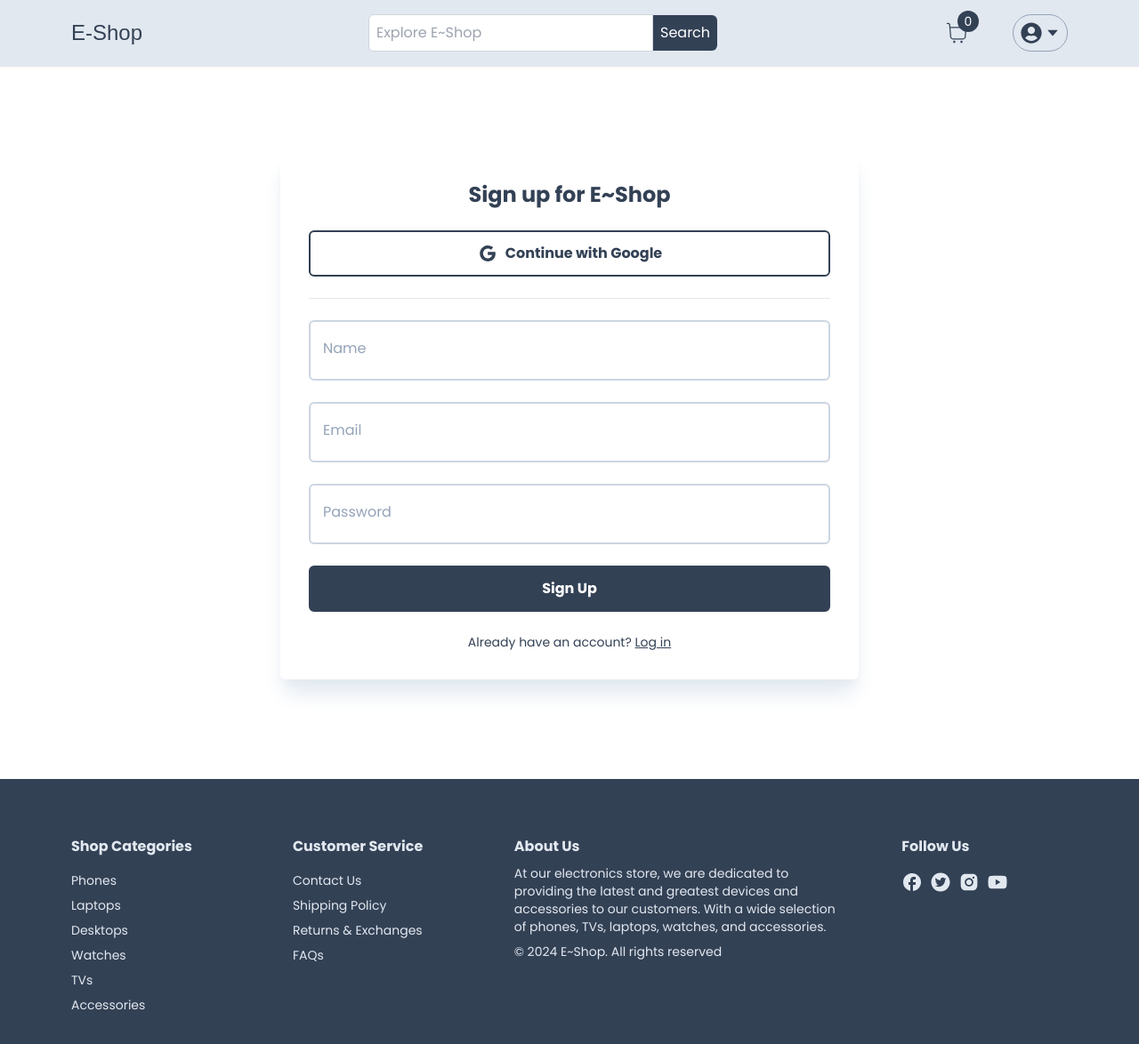
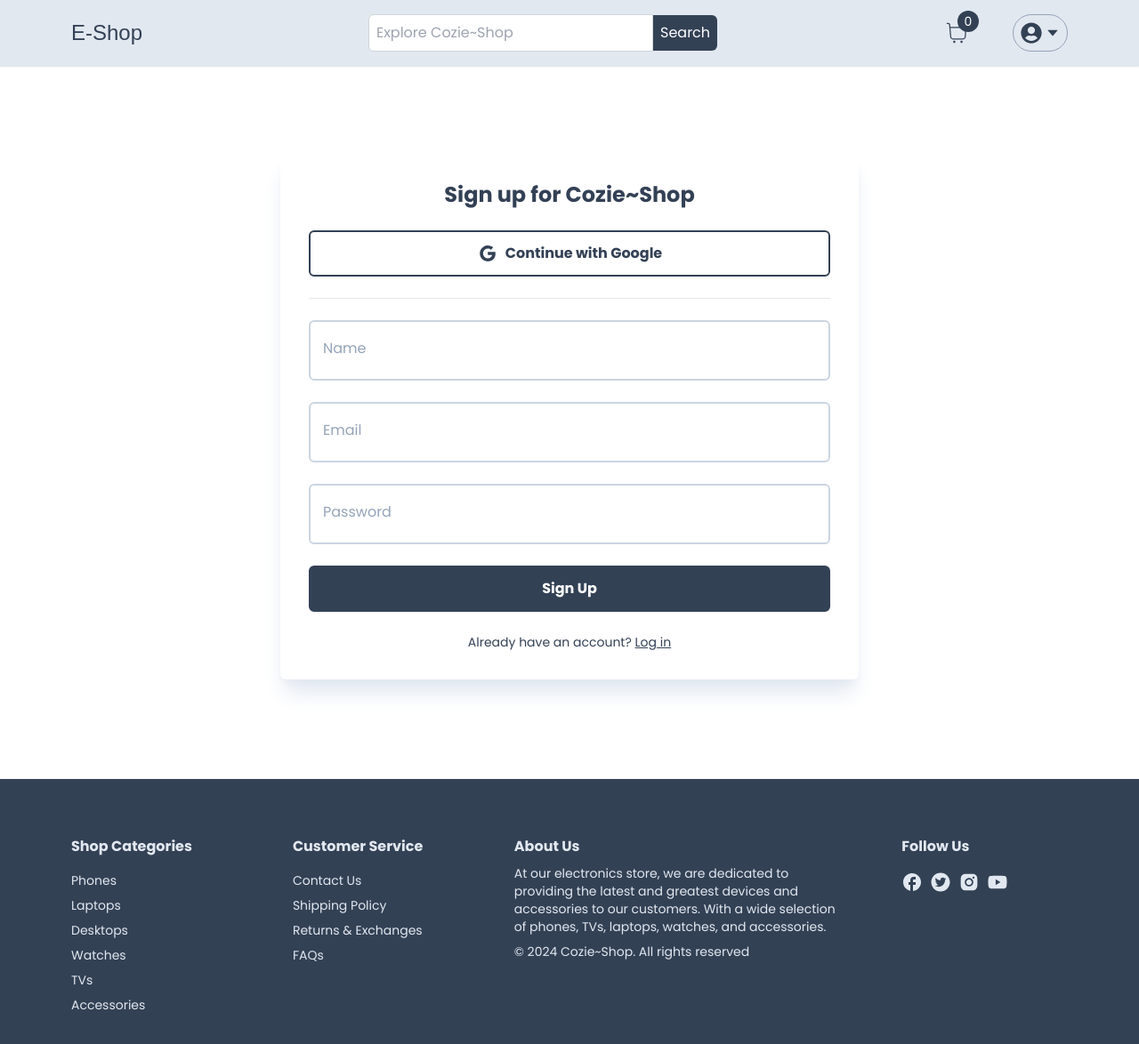
Before and after one commit to baokhanh1701/cozie-shop-ecommerce, a Next.js app: page /register in a window 1280 px wide. Shown: the top 1174 px of the page at 89% size. Built offline with nearby package versions, Linux system fonts and the light colour scheme; no server answers; a web font is replaced by a local one.

Commit message:
fix: typo

```diff
--- a/app/admin/layout.tsx
+++ b/app/admin/layout.tsx
@@ -1,8 +1,8 @@
 import AdminNav from "../components/admin/AdminNav";
 
 export const metadata = {
-  title: "E~Shop Admin",
-  description: "E~Shop Admin Dashboard",
+  title: "Cozie~Shop Admin",
+  description: "Cozie~Shop Admin Dashboard",
 };
 
 const AdminLayout = ({ children }: { children: React.ReactNode }) => {
--- a/app/components/footer/Footer.tsx
+++ b/app/components/footer/Footer.tsx
@@ -36,7 +36,7 @@ const Footer = () => {
               and greatest devices and accessories to our customers. With a wide
               selection of phones, TVs, laptops, watches, and accessories.
             </p>
-            <p>&copy; {new Date().getFullYear()} E~Shop. All rights reserved</p>
+            <p>&copy; {new Date().getFullYear()} Cozie~Shop. All rights reserved</p>
           </div>
           <FooterList>
             <h3 className="text-base font-bold mb-2">Follow Us</h3>
--- a/app/components/nav/SearchBar.tsx
+++ b/app/components/nav/SearchBar.tsx
@@ -37,7 +37,7 @@ const SearchBar = () => {
         {...register('searchTerm')}
         autoComplete="off"
         type="text"
-        placeholder="Explore E~Shop"
+        placeholder="Explore Cozie~Shop"
         className="p-2 border border-gray-300 rounded-l-md focus:outline-none focus:bourder-[0.5px] focus:border-slate-500 w-80"
         />
         <button onClick={handleSubmit(onSubmit)} className="bg-slate-700 hover:opacity-80 text-white p-2 rounded-r-md">Search</button>
--- a/app/login/LoginForm.tsx
+++ b/app/login/LoginForm.tsx
@@ -64,7 +64,7 @@ const LoginForm: React.FC<LoginFormProps> = ({ currentUser }) => {
 
   return (
     <>
-      <Heading title="Sign in to E~Shop" />
+      <Heading title="Sign in to Cozie~Shop" />
       <Button
         outline
         label="Continue with Google"
--- a/app/register/RegisterForm.tsx
+++ b/app/register/RegisterForm.tsx
@@ -76,7 +76,7 @@ const RegisterForm: React.FC<RegisterFormProps> = ({ currentUser }) => {
 
   return (
     <>
-      <Heading title="Sign up for E~Shop" />
+      <Heading title="Sign up for Cozie~Shop" />
       <Button
         outline
         label="Continue with Google"
--- a/utils/products.tsx
+++ b/utils/products.tsx
@@ -67,7 +67,7 @@ export const products = [
     id: "648437b38c44d52b9542e340",
     name: "Apple iPhone 12, 64GB",
     description:
-      'The product is refurbished, fully functional, and in excellent condition. Backed by the 90-day E~Shop Renewed Guarantee.\n- This pre-owned product has been professionally inspected, tested and cleaned by Amazon qualified vendors. It is not certified by Apple.\n- This product is in "Excellent condition". The screen and body show no signs of cosmetic damage visible from 12 inches away.\n- This product will have a battery that exceeds 80% capacity relative to new.\n- Accessories may not be original, but will be compatible and fully functional. Product may come in generic box.\n- Product will come with a SIM removal tool, a charger and a charging cable. Headphone and SIM card are not included.\n- This product is eligible for a replacement or refund within 90-day of receipt if it does not work as expected.\n- Refurbished phones are not guaranteed to be waterproof.',
+      'The product is refurbished, fully functional, and in excellent condition. Backed by the 90-day Cozie~Shop Renewed Guarantee.\n- This pre-owned product has been professionally inspected, tested and cleaned by Amazon qualified vendors. It is not certified by Apple.\n- This product is in "Excellent condition". The screen and body show no signs of cosmetic damage visible from 12 inches away.\n- This product will have a battery that exceeds 80% capacity relative to new.\n- Accessories may not be original, but will be compatible and fully functional. Product may come in generic box.\n- Product will come with a SIM removal tool, a charger and a charging cable. Headphone and SIM card are not included.\n- This product is eligible for a replacement or refund within 90-day of receipt if it does not work as expected.\n- Refurbished phones are not guaranteed to be waterproof.',
     price: 40,
     brand: "Apple",
     category: "Phone",
```
